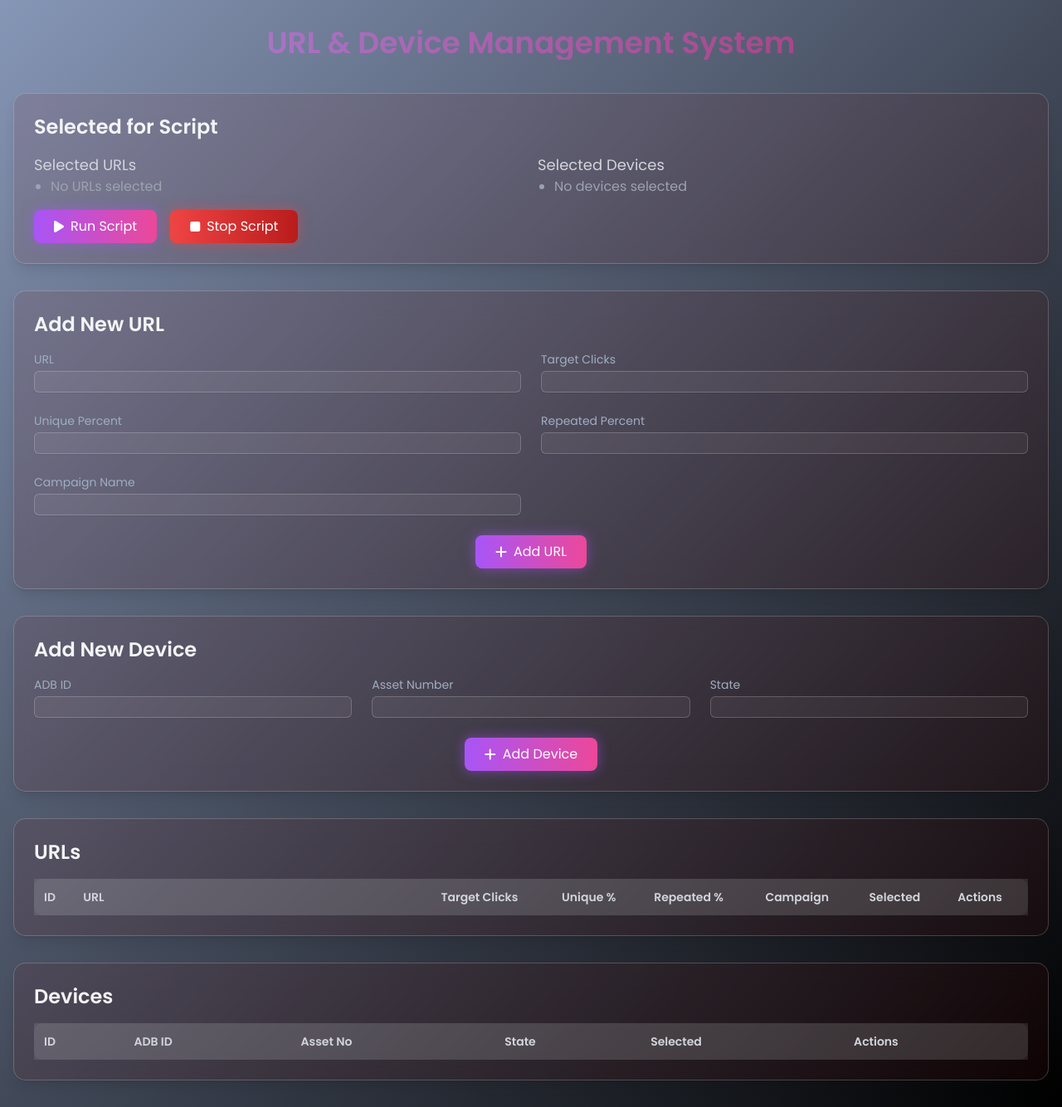
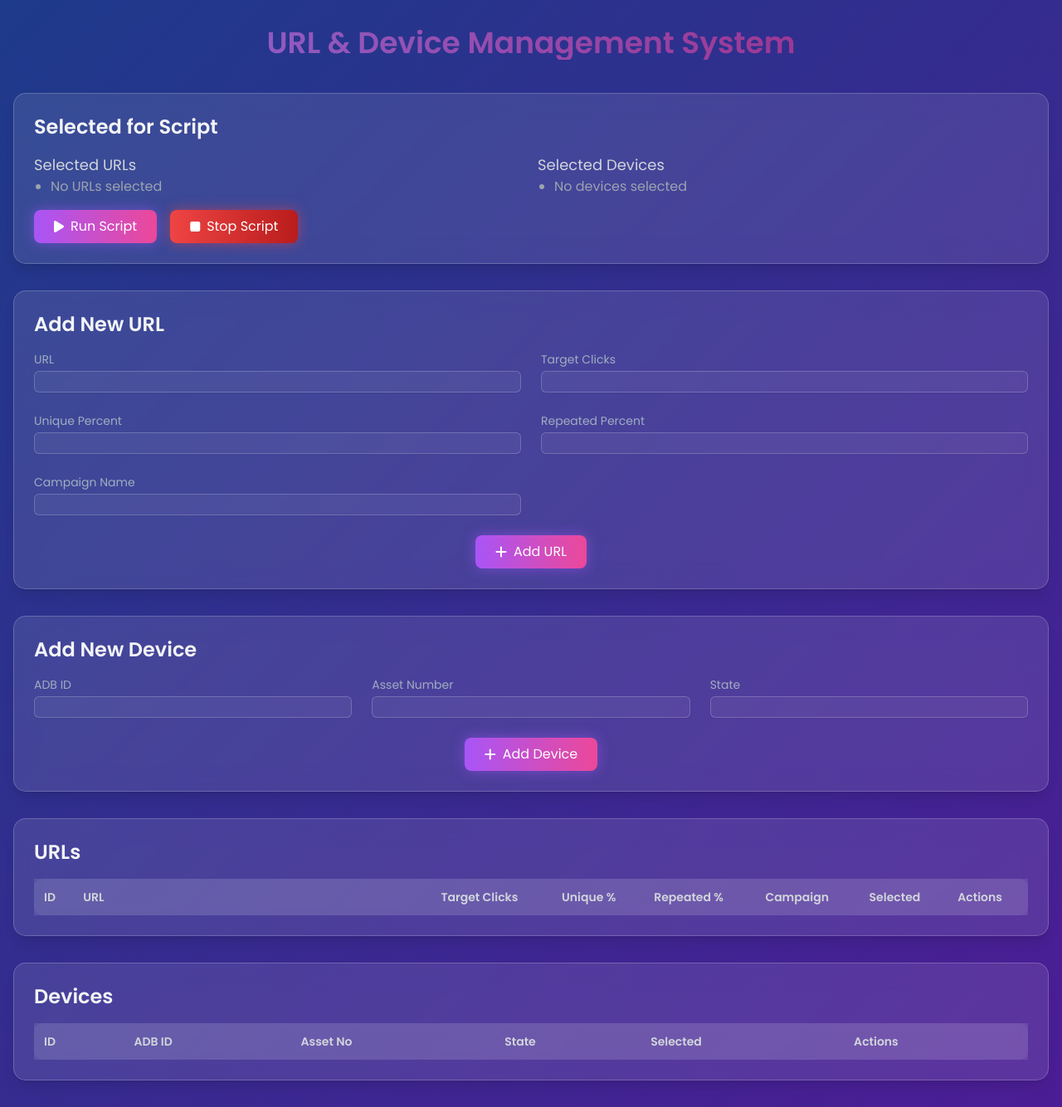
Before and after one commit to Gautam0324/click_manager, a Flask app: page / in a window 1280 px wide. Shown: the whole page at 83% size. Run offline with Flask 3, Linux system fonts and the light colour scheme; data that the repository does not hold is empty; some libraries are stand-ins or nearby versions.

Commit message:
update index.html

```diff
--- a/main_script.py
+++ b/main_script.py
@@ -407,13 +407,13 @@ def main():
         devices = get_active_devices()
         if not devices:
             log("ℹ️ No selected devices found, waiting...")
-            time.sleep(10)
+            time.sleep(1)
             continue
         for device in devices:
             process_device(device)
         if not LOOP_FOREVER:
             break
-        time.sleep(5)  # Avoid excessive CPU usage
+        time.sleep(1)  # Avoid excessive CPU usage
 
 if __name__ == "__main__":
     main()
--- a/templates/index.html
+++ b/templates/index.html
@@ -11,7 +11,7 @@
     <link href="https://fonts.googleapis.com/css2?family=Poppins:wght@300;400;600&display=swap" rel="stylesheet">
     <style>
         body {
-            background: linear-gradient(135deg, #8696b6, #000000);
+            background: linear-gradient(135deg, #1e3a8a, #4c1d95);
             min-height: 100vh;
             font-family: 'Poppins', sans-serif;
             color: #e2e8f0;
@@ -20,7 +20,7 @@
             max-width: 1200px;
         }
         .card {
-            background: rgba(128, 18, 18, 0.1);
+            background: rgba(255, 255, 255, 0.1);
             border: 1px solid rgba(255, 255, 255, 0.2);
             backdrop-filter: blur(15px);
             border-radius: 15px;
@@ -130,7 +130,7 @@
             <h2 class="text-2xl font-semibold text-gray-100 mb-4">Selected for Script</h2>
             <div id="selected-summary" class="grid grid-cols-1 md:grid-cols-2 gap-4">
                 <div>
-                    <h3 class="text-lg font-medium text-gray-300" >Selected URLs</h3>
+                    <h3 class="text-lg font-medium text-gray-300">Selected URLs</h3>
                     <ul id="selected-urls" class="list-disc pl-5 text-gray-400"></ul>
                 </div>
                 <div>
@@ -197,7 +197,7 @@
                 </div>
                 <div>
                     <label for="state" class="block text-sm font-medium">State</label>
-                    <input type="text" id="state" namerobot: state" class="mt-1 block w-full rounded-md shadow-sm" required>
+                    <input type="text" id="state" name="state" class="mt-1 block w-full rounded-md shadow-sm" required>
                 </div>
                 <div class="md:col-span-3">
                     <button type="submit" name="add_device" class="btn-primary text-white font-medium py-2 px-6 rounded-lg flex items-center space-x-2 mx-auto">
@@ -535,7 +535,7 @@
             fetch(`/update_url/${id}`, { method: 'POST', body: formData })
                 .then(response => response.json())
                 .then(data => {
-                    showAlert(data.message, data.error ? 'danger' : 'success Aubergine');
+                    showAlert(data.message, data.error ? 'danger' : 'success');
                     if (!data.error) {
                         document.getElementById('urlModal').classList.add('hidden');
                         setTimeout(() => location.reload(), 1000);
```
Also changed, not shown: 2 other files.
